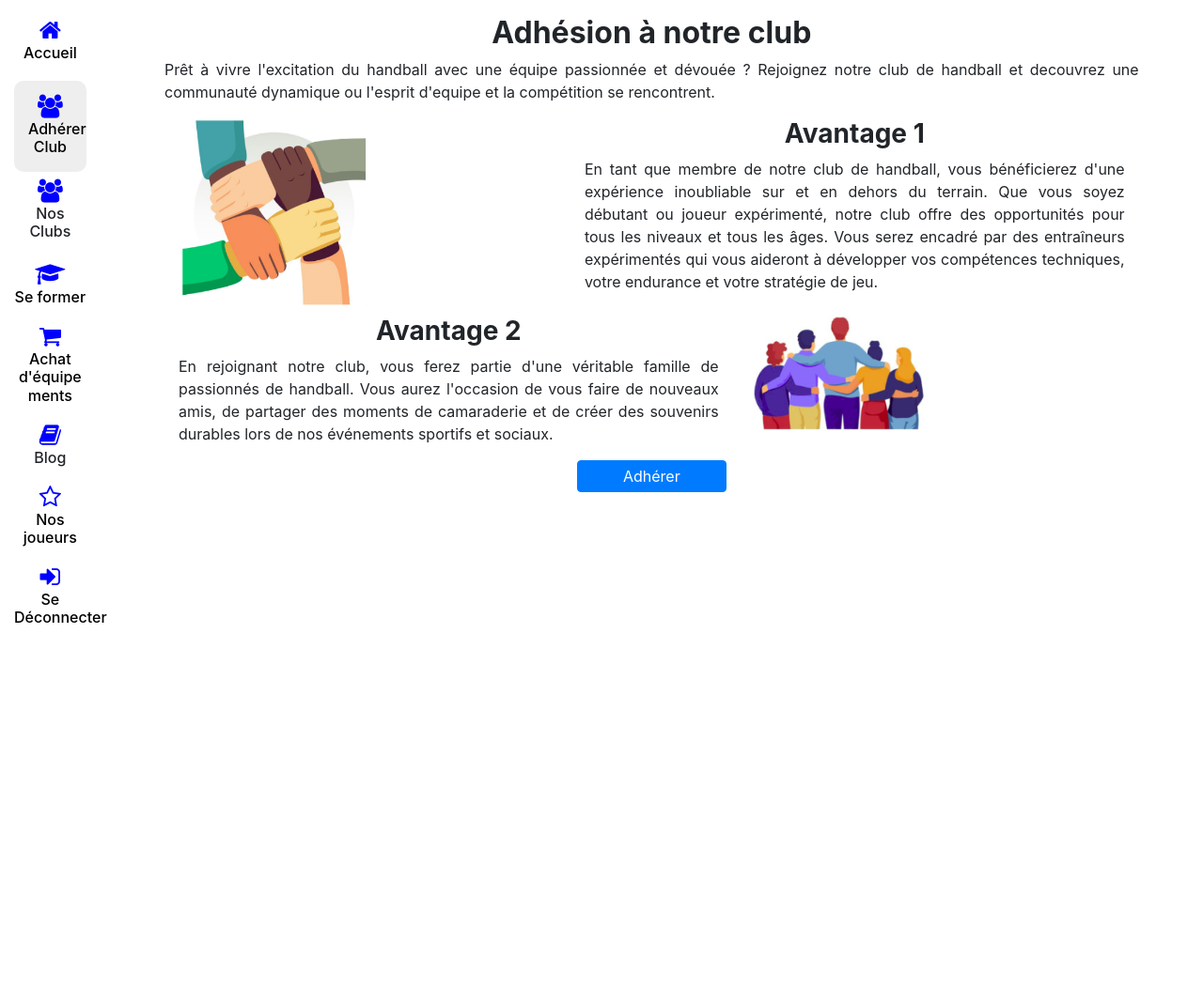
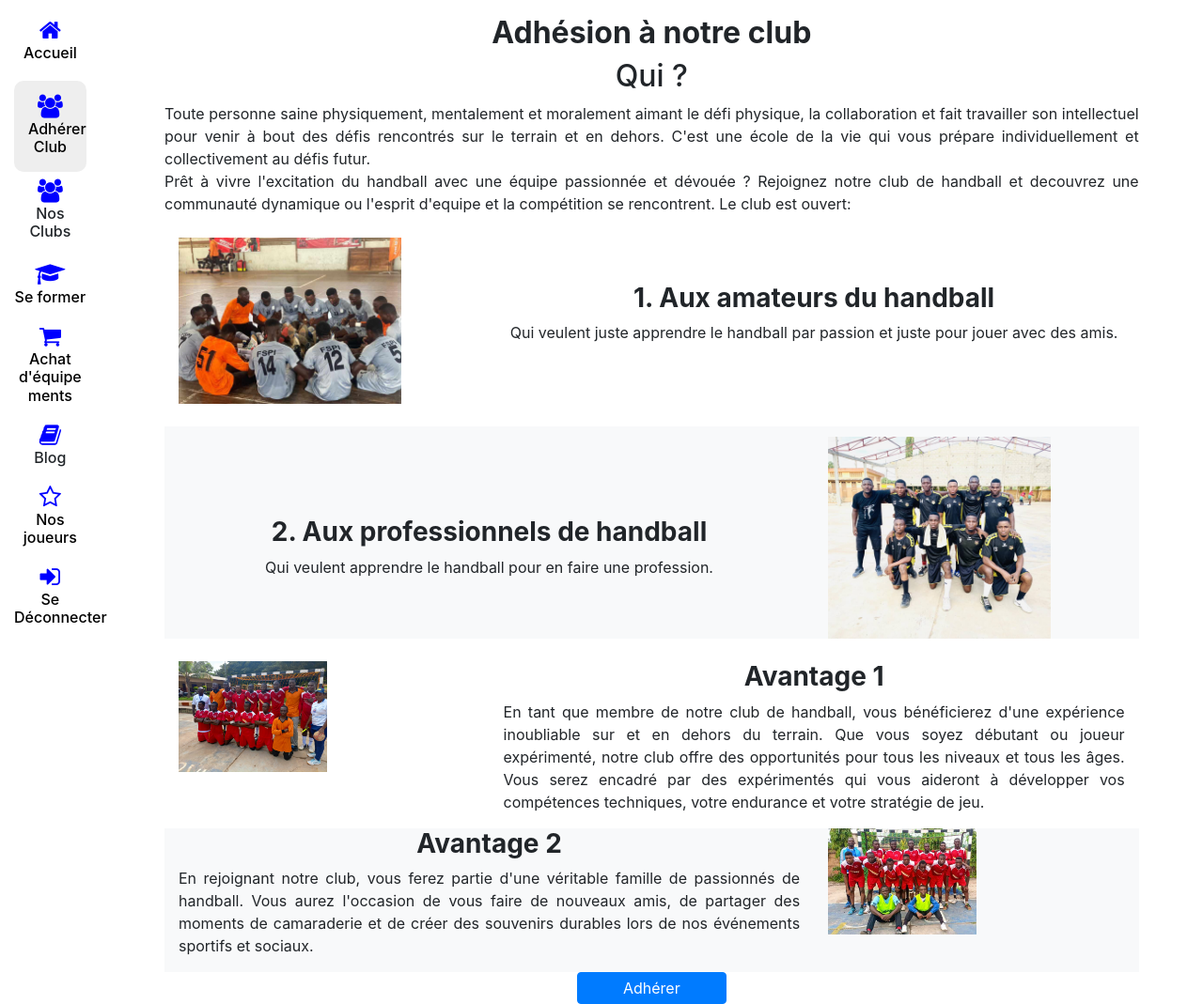
Before and after one commit to JeanPierre229/HandBall-Benin229, a PHP site: page /adhesion_club.php in a window 1280 px wide. Shown: the part 67-1136 px from the top of the page at 94% size. Before the commit the page ends 730 px from the top, so only its background shows below. Run offline with PHP 8.4, Linux system fonts and the light colour scheme.

Commit message:
WaxangariLabs Project

```diff
--- a/adhesion_club.php
+++ b/adhesion_club.php
@@ -37,29 +37,56 @@
                 <h2 class="text-center  ">
                     <strong>Adhésion à notre club</strong>
                 </h2>
+                <h2 class="text-center">Qui ?</h2>
                 <p class="text-justify">
-                    Prêt à vivre l'excitation du handball avec une équipe passionnée et dévouée ? Rejoignez notre club de
-                    handball et decouvrez une communauté dynamique ou l'esprit d'equipe et la compétition se rencontrent.
+                    Toute personne saine physiquement, mentalement et moralement aimant le défi physique, la collaboration et fait travailler son intellectuel pour venir à bout des défis rencontrés sur le terrain et en dehors. C'est une école de la vie qui vous prépare individuellement et collectivement au défis futur. <br>Prêt à vivre l'excitation du handball avec une équipe passionnée et dévouée ? Rejoignez notre club de handball et decouvrez une communauté dynamique ou l'esprit d'equipe et la compétition se rencontrent. Le club est ouvert:
                 </p>
-                <div class="row mx-auto mb-2">
-                    <div class="col-5">
-                        <img src="images/main_main.png" alt="La main dans la main" class="img w-50">
+                <div class="row mx-auto my-4">
+                    <div class="col-4 d-flex">
+                        <img src="images/adh-wax-01.jpeg" alt="La main dans la main" class="img w-75 align-self-end">
                     </div>
-                    <div class="col-7">
+                    <div class="col-8 my-5">
+                        <h3 class="text-center">
+                            <strong>1. Aux amateurs du handball</strong>
+                        </h3>
+                        <p class="text-center" style="font-size: 16px;">
+                            Qui veulent juste apprendre le handball par passion et juste pour jouer avec des amis.
+                        </p>
+                    </div>
+                </div>
+                <div class="row mx-auto my-4 bg-light">
+                    <div class="col-8 my-5">
+                        <h3 class="text-center mt-5">
+                            <strong>2. Aux professionnels de handball</strong>
+                        </h3>
+                        <p class="text-center" style="font-size: 16px;">
+                            Qui veulent apprendre le handball pour en faire une profession.
+                        </p>
+                    </div>
+                    <div class="col-4 d-flex">
+                        <img src="images/adh-wax-02.jpeg" alt="La main dans la main" class="img w-75 align-self-end">
+                    </div>
+                </div>
+                <div class="row mx-auto">
+                    <div class="col-4">
+                        <img src="images/adh-wax-03.jpeg" alt="La main dans la main" class="img w-50">
+                    </div>
+                    <div class="col-8">
                         <h3 class="text-center">
                             <strong>Avantage 1</strong>
                         </h3>
                         <p class="text-justify" style="font-size: 16px;">
-                            En tant que membre de notre club de handball, vous bénéficierez d'une expérience inoubliable sur et en
-                            dehors du terrain. Que vous soyez débutant ou joueur expérimenté, notre club offre des
-                            opportunités pour tous les niveaux et tous les âges. Vous serez encadré par des entraîneurs
-                            expérimentés qui vous aideront à développer vos compétences techniques, votre endurance et votre
+                            En tant que membre de notre club de handball, vous
+                            bénéficierez d'une expérience inoubliable sur et en
+                            dehors du terrain. Que vous soyez débutant ou joueur expérimenté,
+                            notre club offre des opportunités pour tous les niveaux et tous les âges. Vous serez encadré par des expérimentés qui vous aideront à développer vos
+                            compétences techniques, votre endurance et votre
                             stratégie de jeu.
                         </p>
                     </div>
                 </div>
-                <div class="row mx-auto">
-                    <div class="col-7">
+                <div class="row mx-auto bg-light">
+                    <div class="col-8">
                         <h3 class="text-center">
                             <strong>Avantage 2</strong>
                         </h3>
@@ -69,8 +96,8 @@
                             des souvenirs durables lors de nos événements sportifs et sociaux.
                         </p>
                     </div>
-                    <div class="col-5">
-                        <img src="images/main_hanche.png" alt="La main dans la main" class="img w-50">
+                    <div class="col-4">
+                        <img src="images/adh-wax-04.jpeg" alt="La main dans la main" class="img w-50">
                     </div>
                 </div>
                 <div class="text-center">
```
Also changed, not shown: images/adh-wax-01.jpeg (renamed from images/WhatsApp Image 2024-04-08 at 18.06.53.jpeg), images/adh-wax-02.jpeg (renamed from images/WhatsApp Image 2024-04-08 at 18.06.52 (2).jpeg), images/adh-wax-03.jpeg (renamed from images/WhatsApp Image 2024-04-08 at 18.06.56 (1).jpeg), images/adh-wax-04.jpeg (renamed from images/WhatsApp Image 2024-04-08 at 18.06.55 (1).jpeg), images/p (2).jpeg (renamed from images/WhatsApp Image 2024-04-08 at 18.06.54.jpeg), images/p.jpeg (renamed from images/WhatsApp Image 2024-04-08 at 18.06.53 (1).jpeg).
